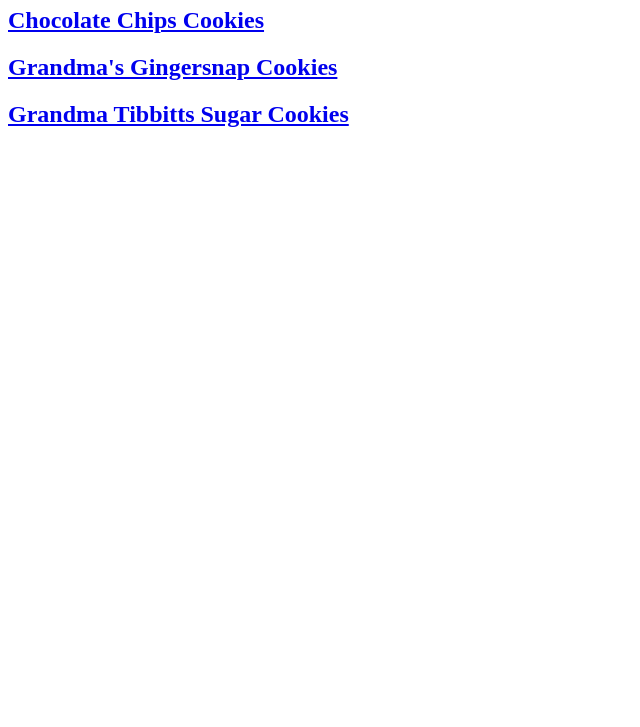
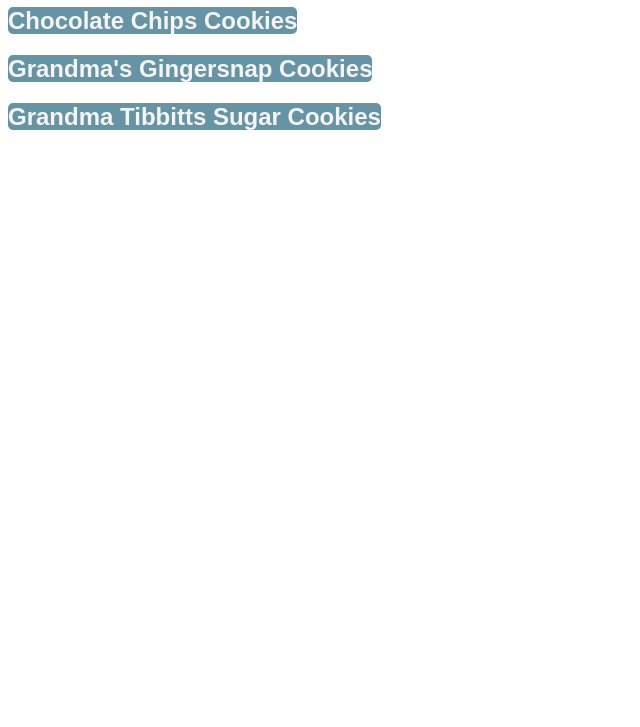
Before and after one commit to ifilete/odin-recipes, a plain HTML site: page index.html in a window 1280 px wide. Shown: the part 73-800 px from the top of the page, without its empty margins (0-640 px from the left). Drawn offline with Linux system fonts and the light colour scheme.

Commit message:
she is a maniac

```diff
--- a/index.html
+++ b/index.html
@@ -5,11 +5,13 @@
     <meta charset="UTF-8">
     <meta http-equiv="X-UA-Compatible" content="IE=edge">
     <meta name="viewport" content="width=device-width, initial-scale=1.0">
+    <link rel="stylesheet" href="/styles/style.css">
     <title>Odin Recipes</title>
 </head>
 
 <body>
     <h1>Odin Recipes</h1>
+    <div>
         <div>
             <h2><a href="/recipes/chocolate-chips-cookies.html">Chocolate Chips Cookies</a></h2>
         </div>
@@ -19,6 +21,7 @@
         <div>
             <h2><a href="/recipes/tibbitts-sugar-cookies.html">Grandma Tibbitts Sugar Cookies</a></h2>
         </div>
+    </div>
 </body>
 
 </html>
--- /dev/null
+++ b/styles/style.css
@@ -0,0 +1,10 @@
+* {
+    font-family: sans-serif;
+}
+
+a {
+    text-decoration: none;
+    color: #f5f5f5;
+    background-color: #6694a4;
+    border-radius: 5px;
+}
```
Also changed, not shown: recipes/chocolate-chips-cookies.html (+7 -0 lines), recipes/ginger-cookies.html (+7 -0 lines), recipes/tibbitts-sugar-cookies.html (+8 -1 lines). Lines whose indentation alone changed are shown as unchanged.
